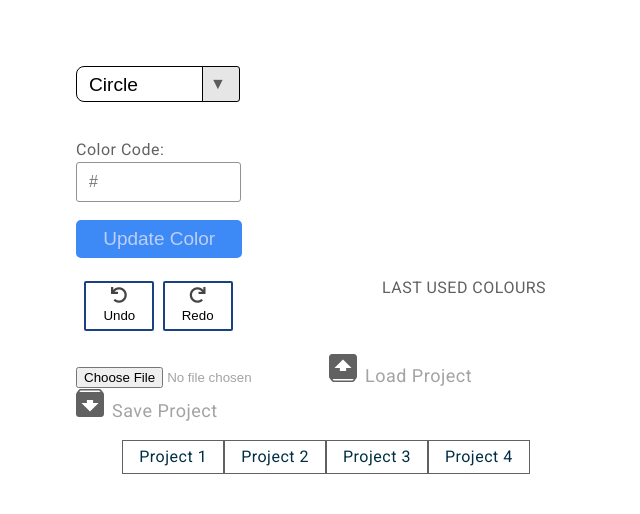
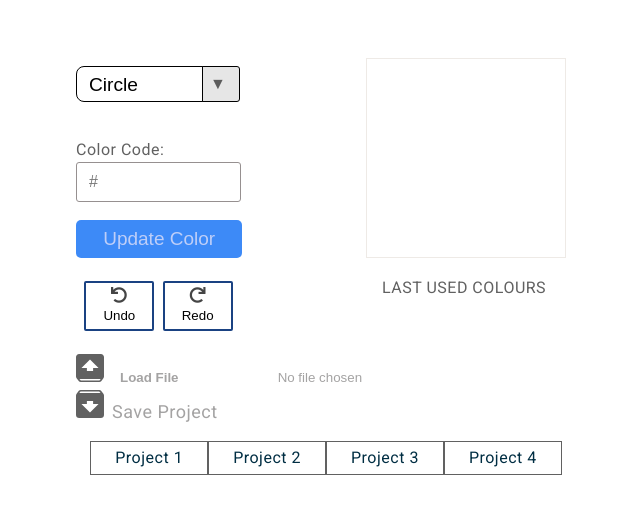
Before and after one commit to imcontrive/react-save-load-files, a React (Create React App) app: page /activeProject/1 in a window 1280 px wide. Shown: the top 514 px of the page, without its empty margins (314-954 px from the left). Built offline with nearby package versions, Linux system fonts and the light colour scheme.

Commit message:
set limitations for undo-redo

```diff
--- a/src/components/ActiveProject.js
+++ b/src/components/ActiveProject.js
@@ -2,6 +2,7 @@ import React, { Component } from "react";
 import { connect } from "react-redux";
 import ControlPanel from "./ControlPanel";
 import Diagram from "./Diagram";
+import { throws } from "assert";
 // import SaveLoad from "./SaveLoad";
 
 class ActiveProject extends Component {
@@ -15,6 +16,7 @@ class ActiveProject extends Component {
     this.setState({ location: this.props.history.location.pathname });
   }
 
+  //Logic for Select a Stored File for Upload
   fileSelectedHandler = e => {
     const file = e.target.files[0];
     if (file) {
@@ -24,16 +26,17 @@ class ActiveProject extends Component {
       fr.readAsText(file);
     }
   };
-  uploadProject = () => {
-    console.log("file Uploaded", this.state.selectedFile);
-    localStorage.setItem("StoreFiles", JSON.stringify(this.state.selectedFile));
-  };
-  // function for download projects
+
+  //Logic for Upload a Selected File to Active Project
+  // uploadProject = () => {
+  //   localStorage.setItem("StoreFiles", JSON.stringify(this.state.selectedFile));
+  // };
+
+  //Logic for Download Projects
   downloadProject = () => {
     const { history, currentIndex } = this.props.allHistory;
     const a = document.createElement("a");
     a.className = "aClassName";
-    console.log(history[currentIndex]);
     const file = new Blob([JSON.stringify(history[currentIndex])], {
       type: "text/plain"
     });
@@ -53,19 +56,19 @@ class ActiveProject extends Component {
         <div className="uploadSaveFile">
           <div>
             <span className="upDown">
-              <span className="project" onClick={this.uploadProject}>
-                <input
-                  type="file"
-                  name={this.state.selectedFile}
-                  id=""
-                  onChange={this.fileSelectedHandler}
-                />
+              <span className="project">
                 <img
                   src="/Media/load.svg"
                   className="updown-icons"
                   alt="Load"
                 />
-                Load Project
+                <input
+                  class="custom-file-input"
+                  type="file"
+                  name={this.state.selectedFile}
+                  id="file01"
+                  onChange={this.fileSelectedHandler}
+                />
               </span>
               <span className="project" onClick={this.downloadProject}>
                 <img
--- a/src/components/Diagram.js
+++ b/src/components/Diagram.js
@@ -16,6 +16,7 @@ class Diagram extends Component {
     return (
       <div className="daigramWrapper">
         <div
+          className="daigramShape"
           style={{
             width: "200px",
             height: "200px",
@@ -28,7 +29,9 @@ class Diagram extends Component {
             }`,
             backgroundColor: `${current.colorCode}`
           }}
-        ></div>
+        >
+          <p className="colorCode">{current.colorCode}</p>
+        </div>
 
         <div className="isColorBoxes gap">
           <span className="lastUsedColor">
--- a/src/index.css
+++ b/src/index.css
@@ -148,7 +148,7 @@ a {
 /**** Main CSS *******/
 
 body {
-  background: #ffffff;
+  background: #fff;
   color: #616161;
   font-family: "Roboto", sans-serif;
   line-height: 1.5;
@@ -169,14 +169,14 @@ li {
 a {
   display: inline-block;
   border: 1px solid #616161;
-  padding: 4px 16px;
+  padding: 4px 24px;
 }
 
 /* Styles for Active Project */
 .active {
   color: black;
   background: #262626;
-  padding: 4px 16px;
+  /* padding: 4px 20px; */
 }
 
 /* userDataInputs */
@@ -187,7 +187,31 @@ a {
   display: flex;
   justify-content: space-between;
 }
-
+/* custom input file */
+.custom-file-input::-webkit-file-upload-button {
+  visibility: hidden;
+}
+.custom-file-input::before {
+  content: "Load File";
+  display: inline-block;
+  /* background: linear-gradient(top, #f9f9f9, #e3e3e3); */
+  /* border: 1px solid #999; */
+  border-radius: 3px;
+  padding: 5px 8px;
+  outline: none;
+  white-space: nowrap;
+  -webkit-user-select: none;
+  cursor: pointer;
+  text-shadow: 1px 1px #fff;
+  font-weight: 700;
+  /* font-size: 10pt; */
+}
+.custom-file-input:hover::before {
+  border-color: black;
+}
+.custom-file-input:active::before {
+  background: -webkit-linear-gradient(top, #e3e3e3, #f9f9f9);
+}
 /* DropDown */
 
 .big {
@@ -248,6 +272,13 @@ a {
 .custom-dropdown select[disabled] {
   color: rgba(0, 0, 0, 0.25);
 }
+
+.daigramShape {
+  display: grid;
+  place-items: center;
+  border: 1px solid #eeeae6;
+}
+
 /* isColorInput */
 .isColorInput {
   display: block;
--- a/src/reducers/Store.js
+++ b/src/reducers/Store.js
@@ -1,10 +1,8 @@
 import { createStore, combineReducers } from "redux";
 import undoRedoHandler from "./reducer";
-import { usedColours } from "./reducer";
 
 const rootReducers = combineReducers({
-  undoRedoHandler,
-  usedColours
+  undoRedoHandler
 });
 const store = createStore(rootReducers);
 
--- a/src/reducers/reducer.js
+++ b/src/reducers/reducer.js
@@ -8,7 +8,10 @@ export default function undoRedoHandler(state = initialState, action) {
     case "UNDO":
       return {
         ...state,
-        currentIndex: state.currentIndex - 1
+        currentIndex:
+          state.currentIndex === -1
+            ? (state.currentIndex = -1)
+            : state.currentIndex - 1
       };
     case "ADD":
       return {
@@ -19,21 +22,10 @@ export default function undoRedoHandler(state = initialState, action) {
     case "REDO":
       return {
         ...state,
-        currentIndex: state.currentIndex + 1
+        currentIndex:
+          state.currentIndex < 2 ? state.currentIndex + 1 : state.currentIndex
       };
     default:
       return state;
   }
 }
-
-export function usedColours(state = [], action) {
-  switch (action.type) {
-    case "USED_COLORS":
-      return {
-        ...state,
-        colorsInfo: action.payload
-      };
-    default:
-      return state;
-  }
-}
```
Also changed, not shown: src/App.js (+6 -6 lines), src/components/ControlPanel.js (+5 -7 lines).
